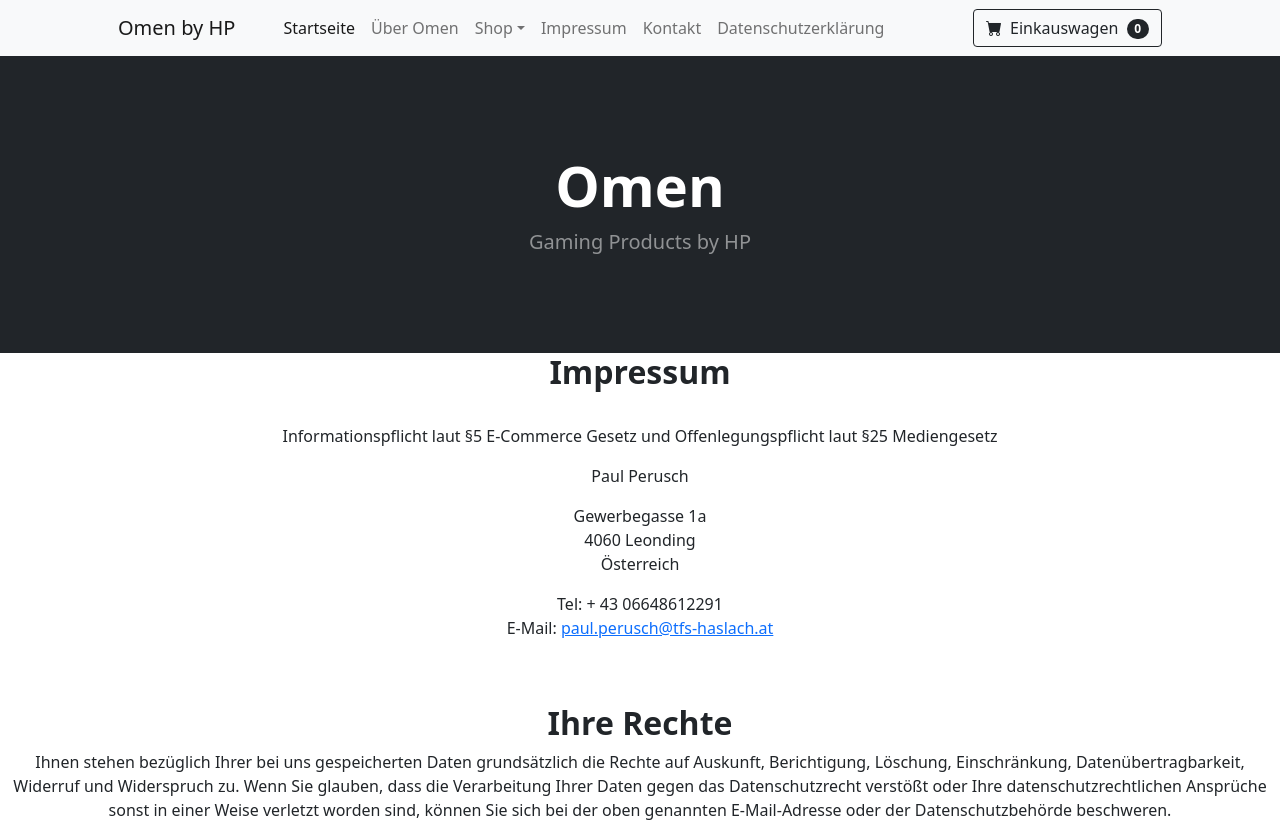
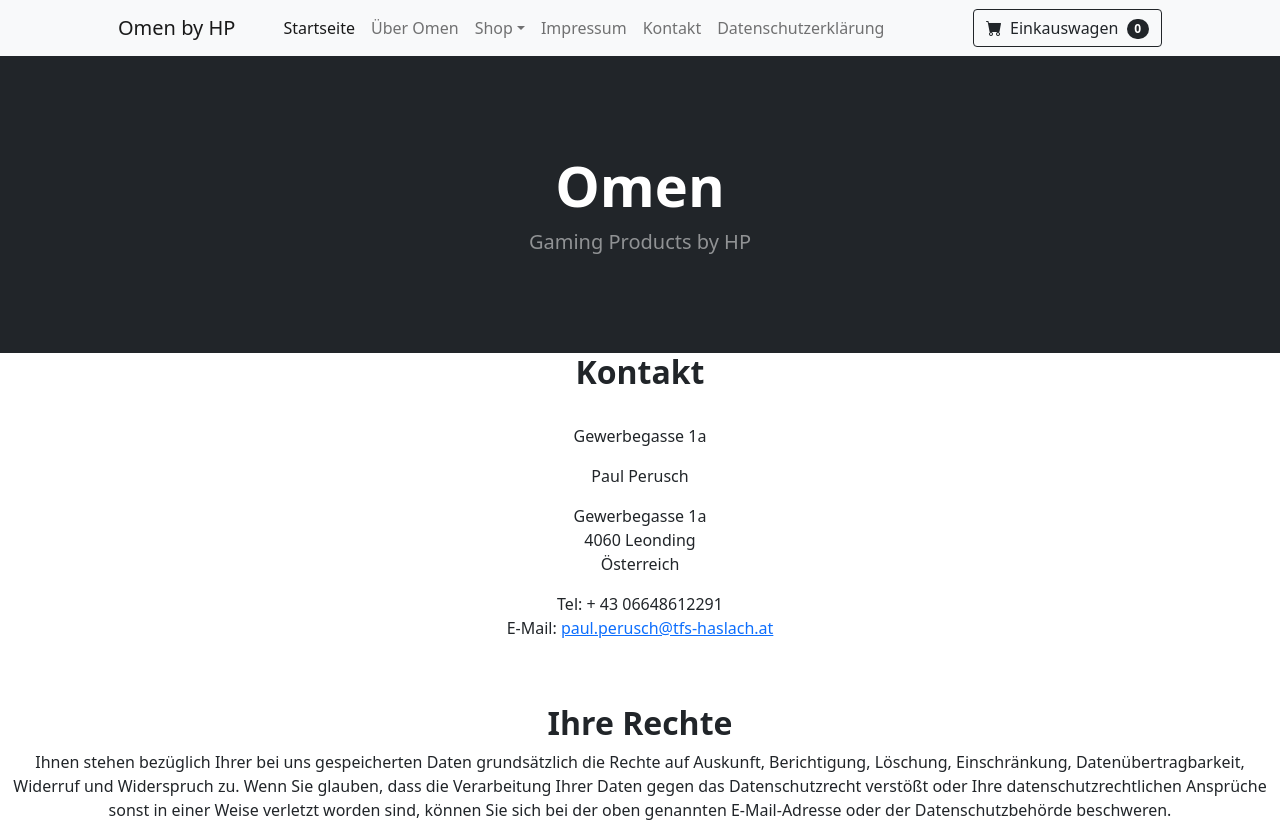
Before and after one commit to Weeb-Eternal/MTSP-Projekt, a plain HTML site: page Unterseiten/kontakt.html in a window 1280 px wide. Shown: the top 825 px of the page. Drawn offline with nearby package versions, Linux system fonts and the light colour scheme; files whose address does not match are found by name.

Commit message:
Update kontakt.html

```diff
--- a/Unterseiten/kontakt.html
+++ b/Unterseiten/kontakt.html
@@ -63,8 +63,8 @@
         </header>
         <!-- Section-->
 
-            <h2 class="fw-bolder" style="text-align: center;">Impressum</h2>
-             <br><p style="text-align: center;"> Informationspflicht laut §5 E-Commerce Gesetz und Offenlegungspflicht laut §25 Mediengesetz</p>
+            <h2 class="fw-bolder" style="text-align: center;">Kontakt</h2>
+             <br><p style="text-align: center;">Gewerbegasse 1a</p>
             <p style="text-align: center;"> Paul Perusch</p>
             <p style="text-align: center;"> Gewerbegasse 1a <br> 4060 Leonding <br> Österreich</p>
             <p style="text-align: center;"> Tel: + 43 06648612291 <br> E-Mail: <a href="mailto:paul.perusch%40tfs-haslach.at">paul.perusch@tfs-haslach.at</a></p>
```
